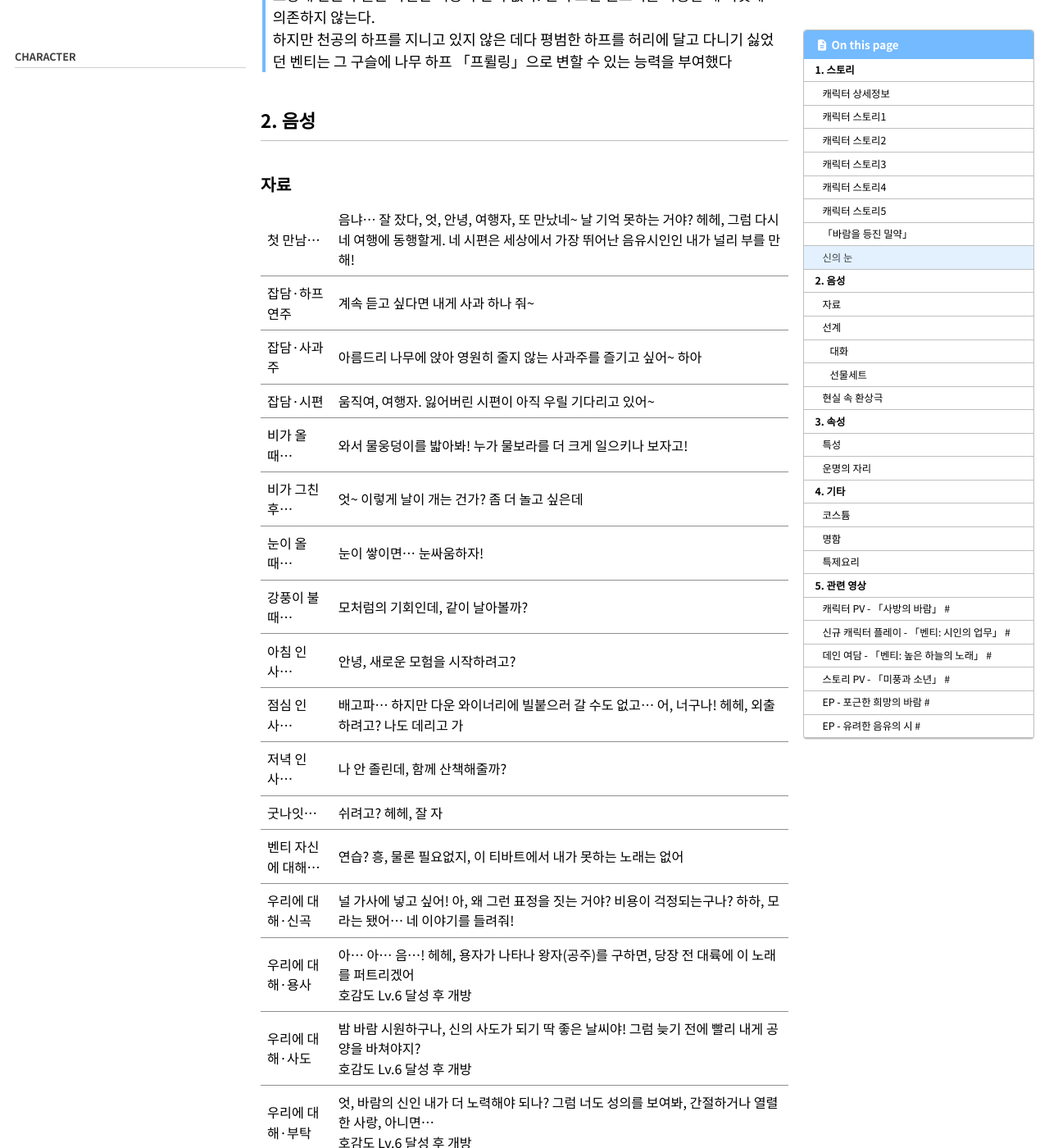
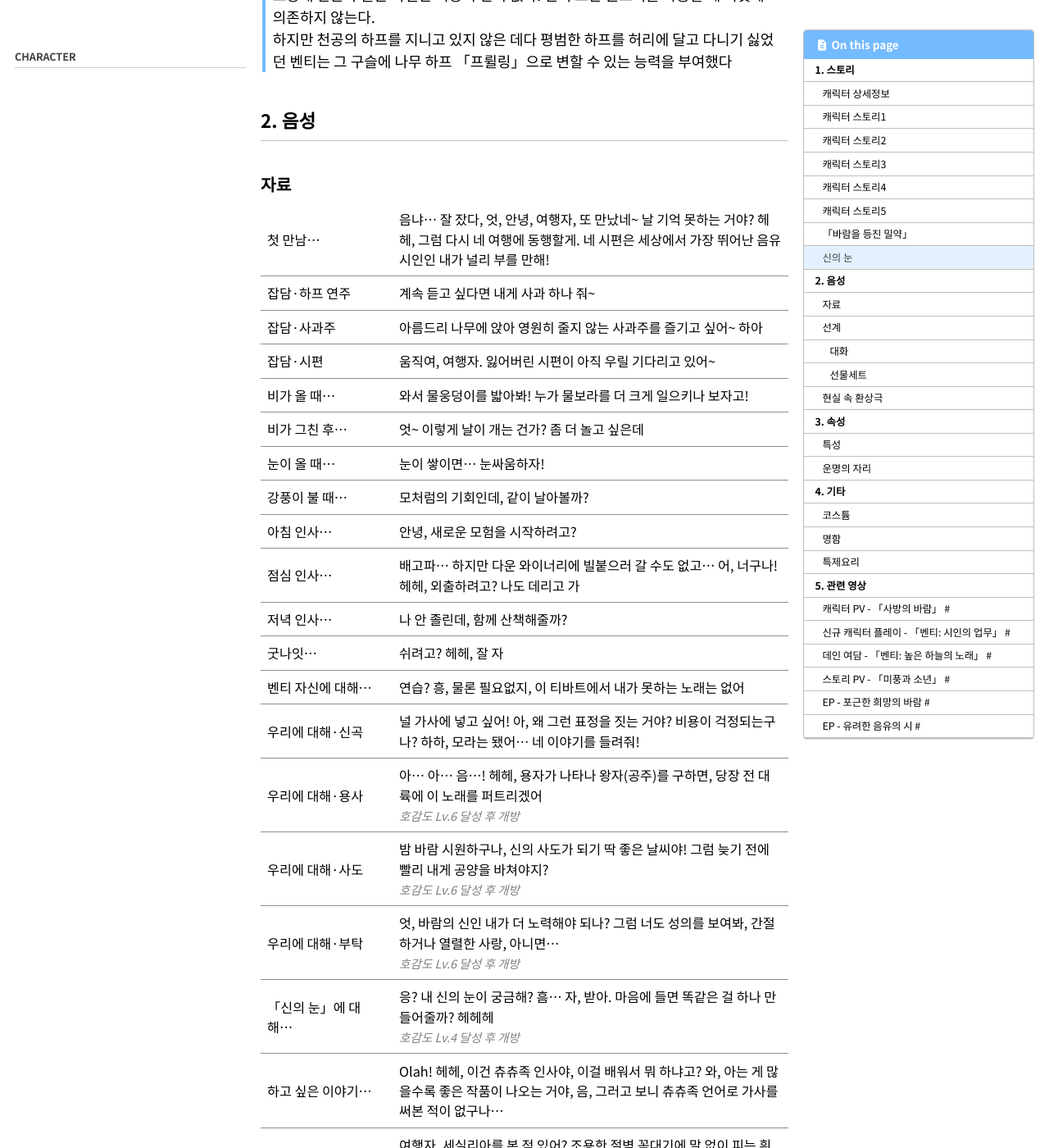
Before and after one commit to NamelessFlower/namelessflower.github.io, a Jekyll site: the page built from _posts/character/2020-09-28-벤티.md, in a window 1280 px wide and 1400 px high, scrolled down 4966 px. Shown: the whole window at 82% size. Built offline with Jekyll 4.4.1, drawn with Linux system fonts in a browser that asks for light colours; cached includes are drawn as plain includes.

Commit message:
Update main.scss

```diff
--- a/assets/css/main.scss
+++ b/assets/css/main.scss
@@ -10,9 +10,26 @@ search: false
 
 @import url('https://fonts.googleapis.com/css2?family=Noto+Sans+KR:wght@100..900&display=swap');
 
-p {
-    font-size: 16px;
-}
 blockquote {
     margin-left: 0.1rem;
 }
+
+.cond {
+  font-size: 90%;
+  color: gray;
+  font-style: italic;
+}
+
+.quote td:nth-child(1) {
+  width: 25%;
+}
+
+.furnishing{
+  font-size: 1.05rem;
+  margin: 2em 0 0.5em;
+}
+
+.talent, .constell, .outfit, .namecard, .dish{
+  font-size: 1.18rem;
+  margin: 2em 0 0.5em;
+}
```
